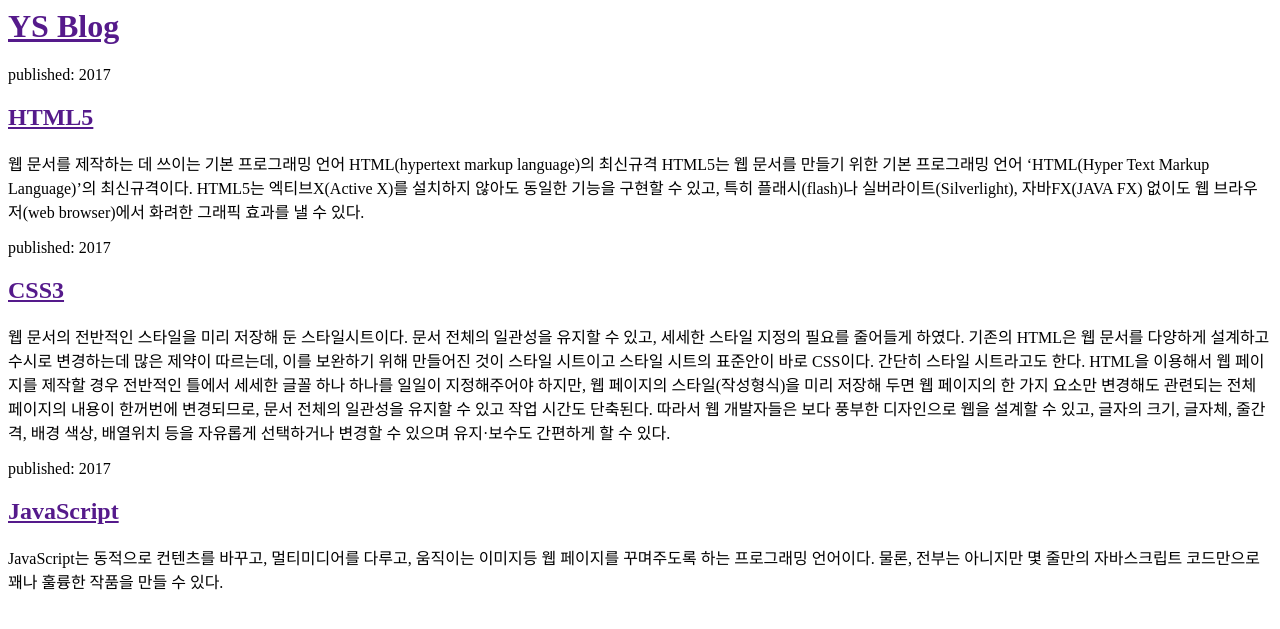
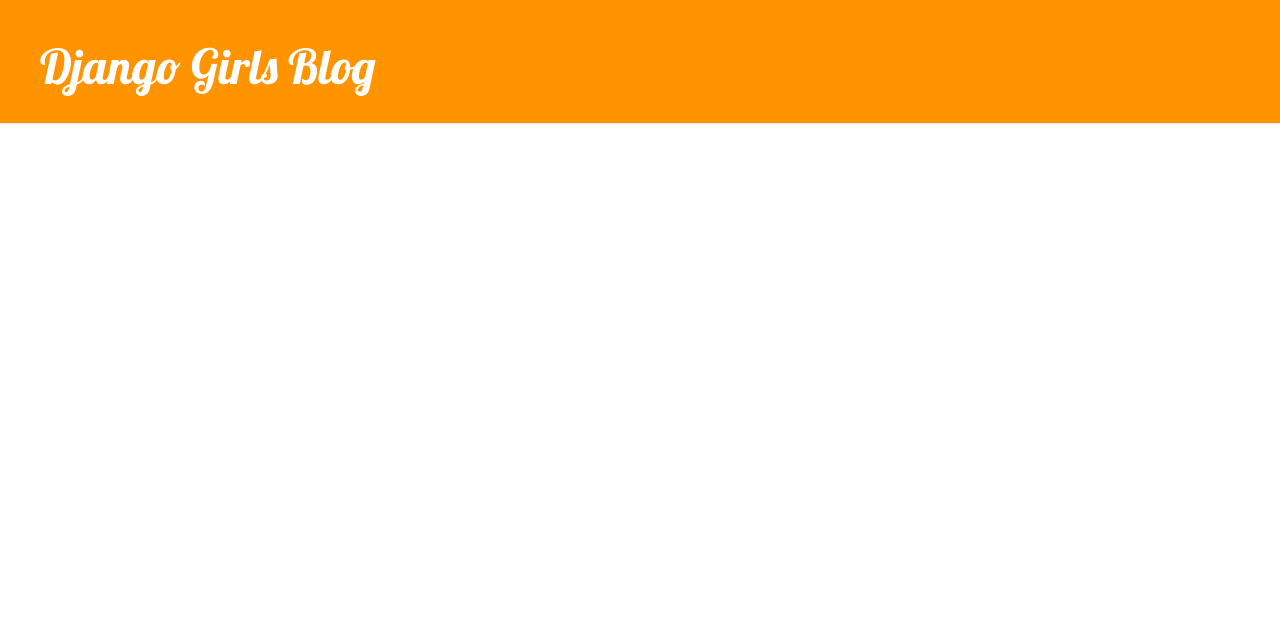
Before and after one commit to yskebi/my-first-blog1, a Django app: page / in a window 1280 px wide. Shown: the top 629 px of the page. Run offline with Django 3.2, Linux system fonts and the light colour scheme; tables that the repository leaves empty hold one stand-in row (values such as "Sample post"); some libraries are stand-ins or nearby versions.

Commit message:
Modified templates to display posts from database.

```diff
--- /dev/null
+++ b/blog/static/css/blog.css
@@ -0,0 +1,56 @@
+.page-header {
+    background-color: #ff9400;
+    margin-top: 0;
+    padding: 20px 20px 20px 40px;
+}
+
+.page-header h1,
+.page-header h1 a,
+.page-header h1 a:visited,
+.page-header h1 a:active {
+    color: #ffffff;
+    font-size: 36pt;
+    text-decoration: none;
+}
+
+.content {
+    margin-left: 40px;
+}
+
+h1,
+h2,
+h3,
+h4 {
+    font-family: 'Lobster', cursive;
+}
+
+.date {
+    color: #828282;
+}
+
+.save {
+    float: right;
+}
+
+.post-form textarea,
+.post-form input {
+    width: 100%;
+}
+
+.top-menu,
+.top-menu:hover,
+.top-menu:visited {
+    color: #ffffff;
+    float: right;
+    font-size: 26pt;
+    margin-right: 20px;
+}
+
+.post {
+    margin-bottom: 70px;
+}
+
+.post h1 a,
+.post h1 a:visited {
+    color: #000000;
+}
--- a/blog/templates/blog/post_list.html
+++ b/blog/templates/blog/post_list.html
@@ -1,44 +1,67 @@
+{% load staticfiles %}
 <html>
 
 <head>
 
-        <title>YS blog</title>
+    <title>Django Girls blog</title>
+
+    <link rel="stylesheet" href="//maxcdn.bootstrapcdn.com/bootstrap/3.2.0/css/bootstrap.min.css">
+
+    <link rel="stylesheet" href="//maxcdn.bootstrapcdn.com/bootstrap/3.2.0/css/bootstrap-theme.min.css">
+
+    <link rel="stylesheet" href="{% static 'css/blog.css' %}">
+
+    <link href="//fonts.googleapis.com/css?family=Lobster&subset=latin,latin-ext" rel="stylesheet" type="text/css">
+
+
 
 </head>
 
 <body>
 
-        <div>
-            <h1><a href="">YS Blog</a></h1>
+    <div class="page-header">
+
+        <h1>
+            <a href="/">Django Girls Blog</a>
+        </h1>
+
     </div>
 
-        <div>
-            <p>published: 2017</p>
-            <h2><a href="">HTML5</a></h2>
 
-            <p>웹 문서를 제작하는 데 쓰이는 기본 프로그래밍 언어 HTML(hypertext markup language)의 최신규격
+    <div class="content container">
 
-                HTML5는 웹 문서를 만들기 위한 기본 프로그래밍 언어 ‘HTML(Hyper Text Markup Language)’의 최신규격이다. HTML5는 엑티브X(Active X)를 설치하지 않아도 동일한 기능을 구현할 수 있고, 특히 플래시(flash)나 실버라이트(Silverlight), 자바FX(JAVA FX) 없이도 웹 브라우저(web browser)에서 화려한 그래픽 효과를 낼 수 있다.
+        <div class="row">
+
+            <div class="col-md-8">
+
+                {% for post in posts %}
+
+                <div class="post">
+
+                    <div class="date">
+
+                        <p>published: {{ post.published_date }}</p>
+
                     </div>
 
-        <div>
-            <p>published: 2017</p>
-            <h2><a href="">CSS3</a></h2>
+                    <h1>
+                        <a href="">{{ post.title }}</a>
+                    </h1>
 
-            <p>웹 문서의 전반적인 스타일을 미리 저장해 둔 스타일시트이다. 문서 전체의     일관성을 유지할 수 있고, 세세한 스타일 지정의 필요를 줄어들게 하였다.
-                기존의 HTML은 웹 문서를 다양하게 설계하고 수시로 변경하는데 많은 제약이 따르는데, 이를 보완하기 위해 만들어진 것이 스타일 시트이고 스타일 시트의 표준안이 바로 CSS이다. 간단히 스타일 시트라고도 한다.
+                    <p>{{ post.text|linebreaksbr }}</p>
 
-                HTML을 이용해서 웹 페이지를 제작할 경우 전반적인 틀에서 세세한 글꼴 하나 하나를 일일이 지정해주어야 하지만, 웹 페이지의 스타일(작성형식)을 미리 저장해 두면 웹 페이지의 한 가지 요소만 변경해도 관련되는 전체 페이지의 내용이 한꺼번에 변경되므로, 문서 전체의 일관성을 유지할 수 있고 작업 시간도 단축된다.
-
-                따라서 웹 개발자들은 보다 풍부한 디자인으로 웹을 설계할 수 있고, 글자의 크기, 글자체, 줄간격, 배경 색상, 배열위치 등을 자유롭게 선택하거나 변경할 수 있으며 유지·보수도 간편하게 할 수 있다.
-                </p>
                 </div>
 
-        <div>
-            <p>published: 2017</p>
-            <h2><a href="">JavaScript</a></h2>
+                {% endfor %}
 
-            <p>JavaScript는 동적으로 컨텐츠를 바꾸고, 멀티미디어를 다루고, 움직이는 이미지등 웹 페이지를 꾸며주도록 하는 프로그래밍 언어이다. 물론, 전부는 아니지만 몇 줄만의 자바스크립트 코드만으로 꽤나 훌륭한 작품을 만들 수 있다.</p>
             </div>
+
+        </div>
+
+    </div>
+
+
+
 </body>
+
 </html>
--- a/blog/views.py
+++ b/blog/views.py
@@ -1,6 +1,7 @@
 from django.shortcuts import render
+from django.utils import timezone
+from .models import Post
 
-# Create your views here.
 def post_list(request):
-
-    return render(request, 'blog/post_list.html', {})
+    posts = Post.objects.filter(published_date__lte=timezone.now()).order_by('published_date')
+    return render(request, 'blog/post_list.html', {'posts': posts})
```
Lines whose indentation alone changed are shown as unchanged.
